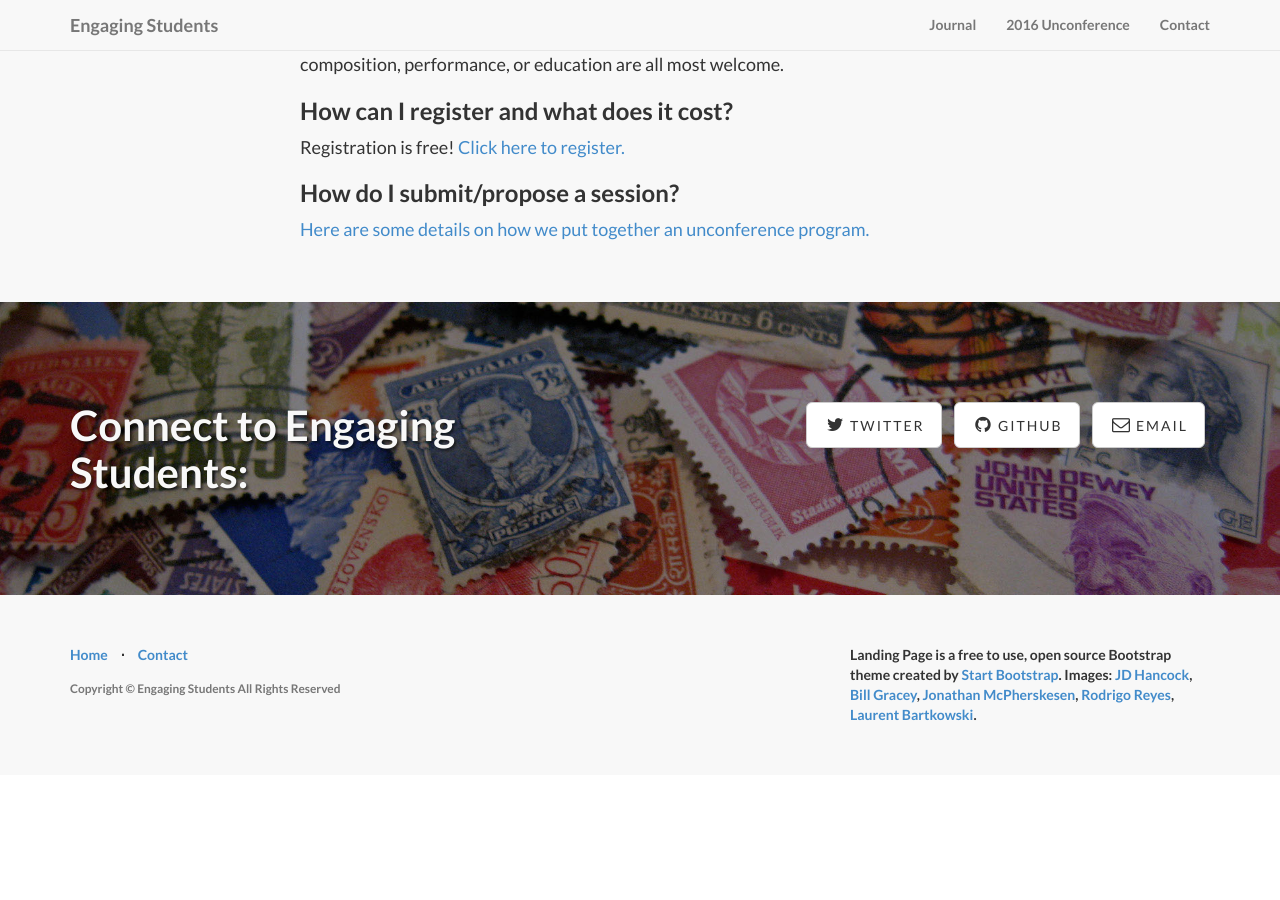
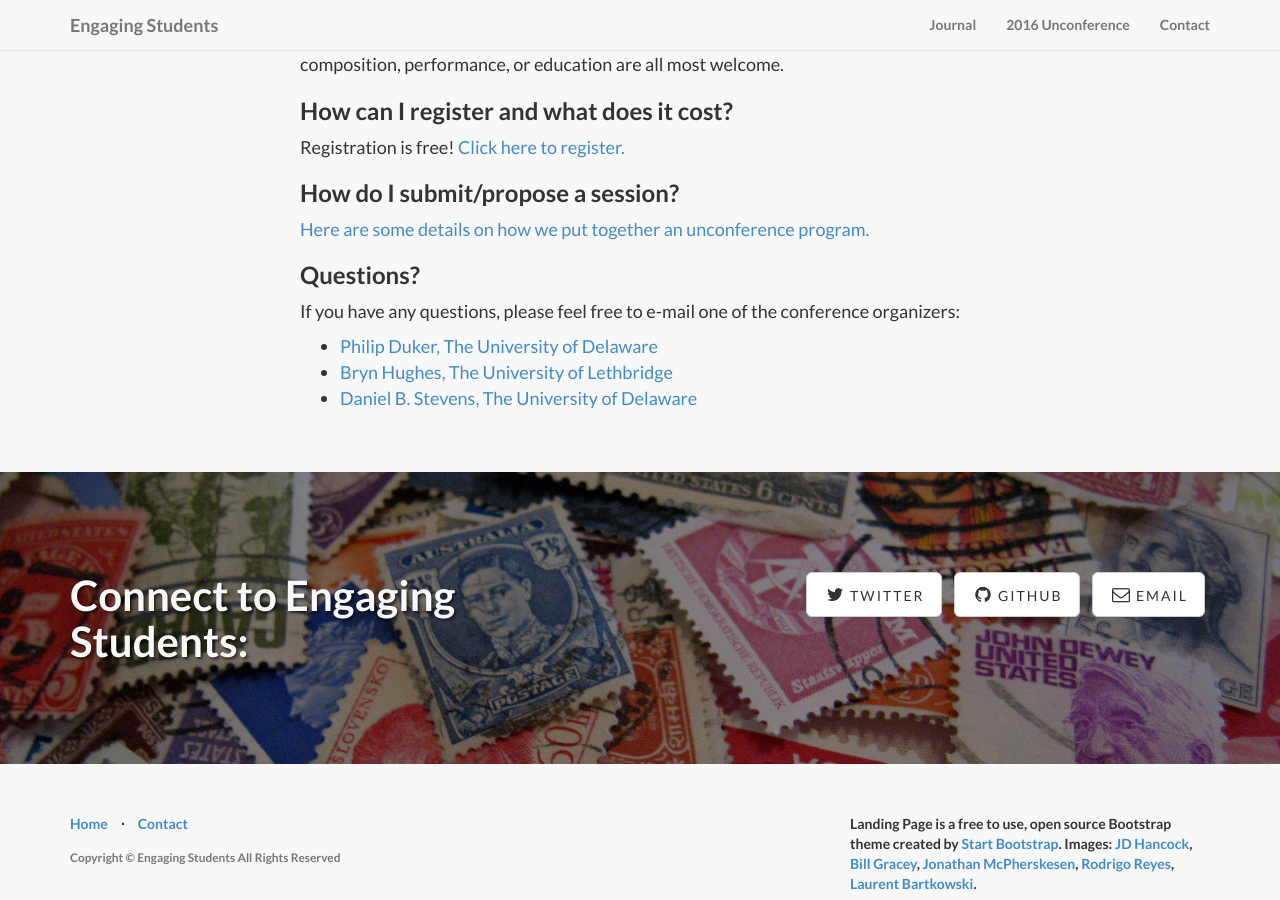
Before and after one commit to flipcamp/flipcamp.github.io, a Jekyll site: the page built from unconference2016.md, in a window 1280 px wide and 900 px high, scrolled down 1564 px. Built offline with Jekyll 4.4.1, drawn with Linux system fonts in a browser that asks for light colours; nearby versions of some CDN libraries; library files that are not in the unit come from our copies; before the commit the page ends 2339 px from its top, so only the background shows below that.

Commit message:
added info on conference organizers

```diff
--- a/unconference2016.md
+++ b/unconference2016.md
@@ -22,3 +22,12 @@ Registration is free! [Click here to register.](https://docs.google.com/forms/d/
 ### How do I submit/propose a session?
 
 [Here are some details on how we put together an unconference program.](/unconferenceprogram/)
+
+### Questions?
+
+If you have any questions, please feel free to e-mail one of the conference organizers:
+
+
+- [Philip Duker, The University of Delaware](mailto:pduker@udel.edu)
+- [Bryn Hughes, The University of Lethbridge](mailto:bryn.hughes@uleth.ca)
+- [Daniel B. Stevens, The University of Delaware](mailto:stevens@udel.edu)
```
